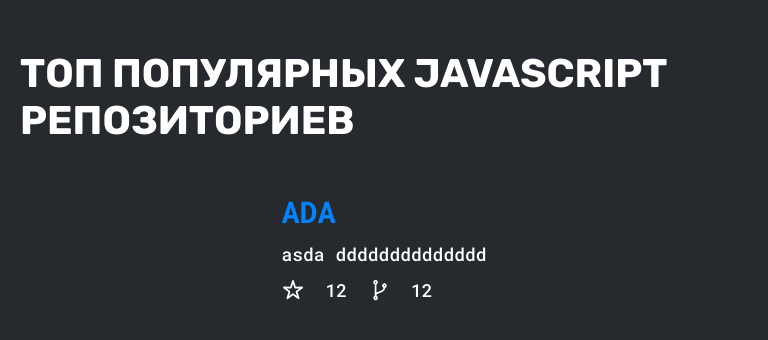
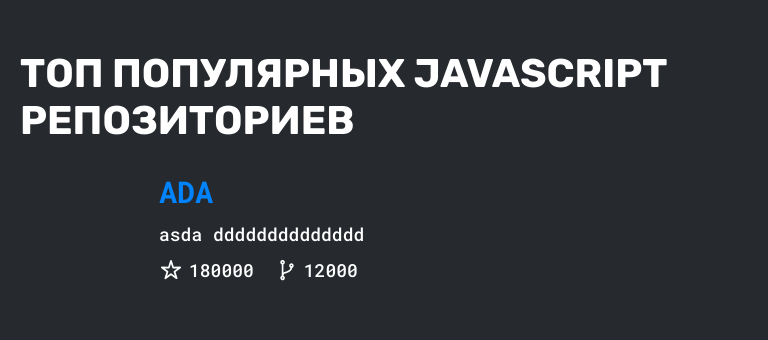
Before and after one commit to vasiljev-sr/github-libs, a React app: page / in a window 768 px wide. Shown: the top 340 px of the page. Built offline with nearby package versions, Linux system fonts and the light colour scheme.

Commit message:
Перенес компоненты из папки app

```diff
--- a/src/app/components/App/App.tsx
+++ b/src/app/components/App/App.tsx
@@ -1,7 +1,7 @@
 import React, { FC } from 'react';
 import { Routes, Route } from 'react-router-dom';
 import { Layout } from '@app/components/App/Layout';
-import { Page } from '@app/components/Page/Page';
+import { Page } from '@components/Page/Page';
 
 export const App: FC = () => {
   return (
--- a/src/app/components/Page/Page.tsx
+++ b/src/components/Page/Page.tsx
@@ -1,13 +1,13 @@
 import React, { FC } from 'react';
 import classNames from 'classnames';
 import './Page.css';
-import { ShortInfo } from '@app/components/ShortInfo/ShortInfo';
+import { ShortInfo } from '@components/ShortInfo/ShortInfo';
 
 export const Page: FC = () => {
   return (
     <main className="page">
       <h1 className={classNames('title', 'page__title')}>Топ популярных Javascript репозиториев</h1>
-      <ShortInfo title={'ada'} description={'asda dddddddddddddd '} stars={12} forks={12} />
+      <ShortInfo title={'ada'} description={'asda dddddddddddddd '} stars={180000} forks={12000} />
     </main>
   );
 };
--- a/src/app/components/ShortInfo/ShortInfo.css
+++ b/src/components/ShortInfo/ShortInfo.css
@@ -1,5 +1,5 @@
 .short-info {
-  margin: 20px;
+  width: 230px;
 }
 
 .short-info__title {
@@ -27,7 +27,8 @@
 
 .short-info__item {
   display: flex;
-  gap: 20px;
+  align-items: center;
+  gap: 6px;
 }
 
 .short-info__item-icon {
@@ -35,6 +36,9 @@
 }
 
 @media all and (min-width: 744px) and (max-width: 1279px) {
+  .short-info {
+    width: 450px;
+  }
   .short-info__title {
     font-size: 30px;
     line-height: 36px;
--- a/src/app/components/ShortInfo/ShortInfo.tsx
+++ b/src/components/ShortInfo/ShortInfo.tsx
@@ -1,7 +1,7 @@
 import React, { FC } from 'react';
-import { ForkIcon } from '@app/components/Icons/ForkIcon';
-import { StarIcon } from '@app/components/Icons/StarIcon';
 import './ShortInfo.css';
+import { StarIcon } from '@components/Icons/StarIcon';
+import { ForkIcon } from '@components/Icons/ForkIcon';
 
 interface ShortInfoProps {
   title: string;
```
Also changed, not shown: src/components/Icons/ForkIcon.tsx (renamed from src/app/components/Icons/ForkIcon.tsx), src/components/Icons/StarIcon.tsx (renamed from src/app/components/Icons/StarIcon.tsx), src/components/Page/Page.css (renamed from src/app/components/Page/Page.css), 2 other files (tests, documents, lock files or other folders).
